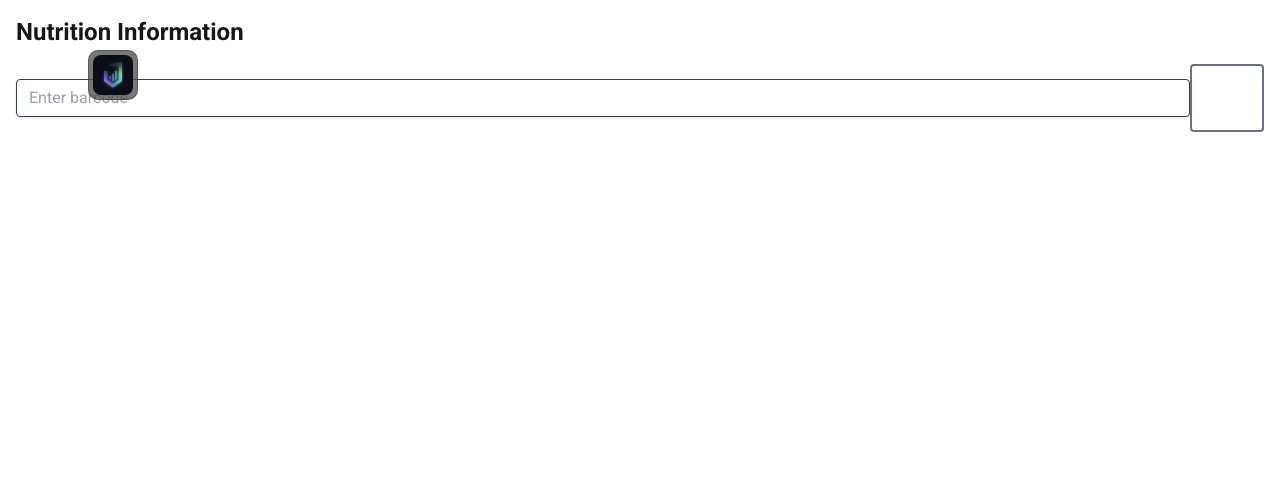
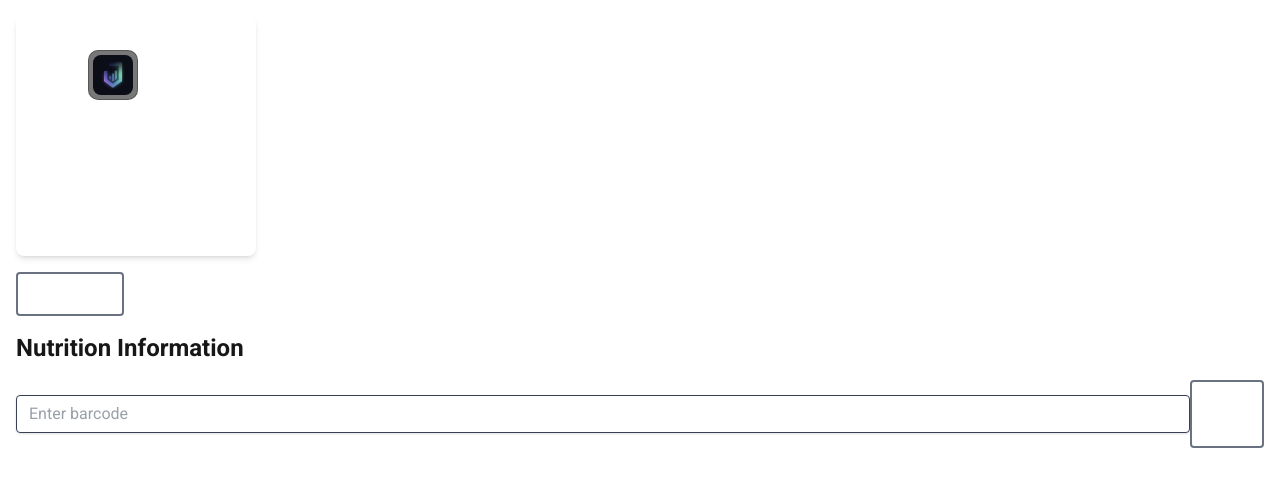
Before and after one commit to AnmolPlayzz/avinya, a Next.js app in the folder frontend/: page /nutrients in a window 1280 px wide. Shown: the top 486 px of the page. Built offline with nearby package versions, Linux system fonts and the light colour scheme; no server answers.

Commit message:
completed nutrients page

```diff
--- a/frontend/app/nutrients/page.tsx
+++ b/frontend/app/nutrients/page.tsx
@@ -1,6 +1,8 @@
 "use client";
 import axios from "axios";
-import { useState } from "react";
+import { useRef, useState } from "react";
+import { GoogleGenerativeAI } from '@google/generative-ai'
+import Webcam from 'react-webcam'
 
 const NutritionPage = () => {
   const [barcode, setBarcode] = useState<string>("");
@@ -24,8 +26,53 @@ const NutritionPage = () => {
     }
   };
 
+  const webcamRef = useRef(null)
+    const sendToGemini = async () => {
+      const imageSrc = webcamRef.current.getScreenshot()
+
+      const genAI = new GoogleGenerativeAI("AIzaSyC8nH8h04EFA8uyK-BfPIHowCJA2uZHly8")
+      const model = genAI.getGenerativeModel({ model: 'gemini-2.0-flash' })
+
+      const parts = [
+        {
+          text: 'return only the string of barcode from the image',
+        },
+        {
+          inlineData: {
+            mimeType: 'image/jpeg',
+            data: imageSrc.split(',')[1],
+          },
+        },
+      ]
+
+      try {
+        const result = await model.generateContent({
+          contents: [{ role: 'user', parts }],
+        })
+        const response = await result.response
+        console.log('Gemini response:', response.text())
+        setBarcode(response.text())
+        await fetchNutrition()
+      } catch (error) {
+        console.error('Error sending to Gemini:', error)
+      }
+    }
+
   return (
     <div className="container mx-auto p-4">
+      { barcode === "" && (
+        <div>
+          <Webcam
+            audio={false}
+            ref={webcamRef}
+            screenshotFormat="image/jpeg"
+            className="mb-4 rounded-lg shadow-md size-60"
+            />
+          <button onClick={sendToGemini} className="border-2 border-gray-500 text-white font-bold py-2 px-2 rounded mb-4">
+            Get Barcode
+          </button>
+      </div>
+    )}
       <h1 className="text-2xl font-bold mb-4">Nutrition Information</h1>
       <div className="flex items-center mb-4">
         <input
@@ -53,7 +100,6 @@ const NutritionPage = () => {
 
       {data && data.product && (
         <div className="flex shadow-md rounded px-8 pt-6 pb-8 mb-4">
-
           <div>
             <img
             src={data.product.image_url}
@@ -79,8 +125,7 @@ const NutritionPage = () => {
           <p className="mb-2">
             <span className="font-bold">Carbohydrates:</span> {data.product.nutriments?.carbohydrates}
           </p>
-          <a href={data.product.link}>Product Page</a>
-            </div>
+        </div>
         </div>
       )}
     </div>
--- a/frontend/package.json
+++ b/frontend/package.json
@@ -10,6 +10,7 @@
   },
   "dependencies": {
     "@google/genai": "^0.7.0",
+    "@google/generative-ai": "^0.24.0",
     "@neondatabase/serverless": "^1.0.0",
     "arctic": "^3.6.0",
     "axios": "^1.8.4",
@@ -17,7 +18,8 @@
     "lucide-react": "^0.487.0",
     "next": "15.2.4",
     "react": "^19.0.0",
-    "react-dom": "^19.0.0"
+    "react-dom": "^19.0.0",
+    "react-webcam": "^7.2.0"
   },
   "devDependencies": {
     "@eslint/eslintrc": "^3",
```
Also changed, not shown: 1 other file (tests, documents, lock files or other folders).
